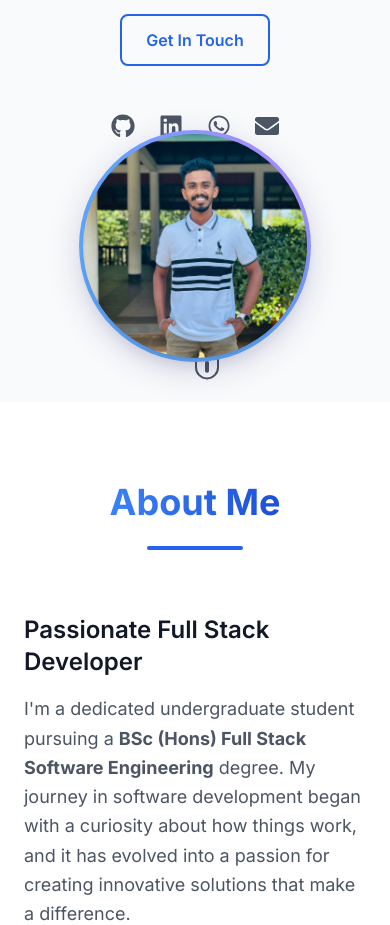
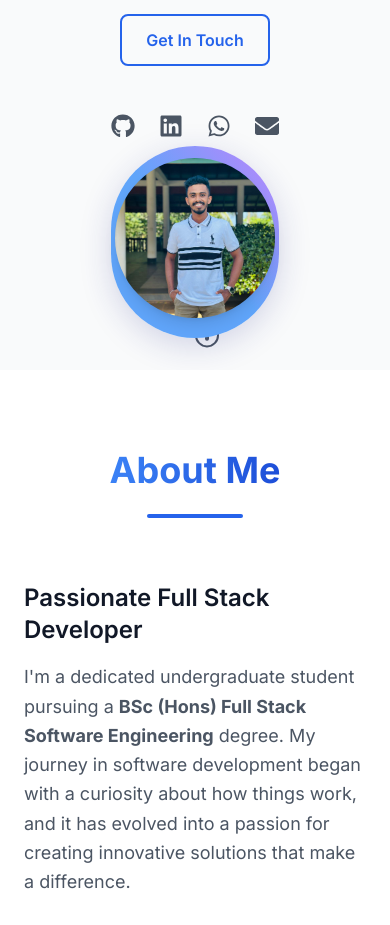
Before and after one commit to rv0627/Portfolio-Ravindu-Maleesha, a React (Create React App) app: page / in a window 390 px wide. Shown: the part 829-1754 px from the top of the page. Built offline with nearby package versions, Linux system fonts and the light colour scheme.

Commit message:
Fix profile image sizes for mobile view for GitHub Pages

```diff
--- a/src/components/Hero.js
+++ b/src/components/Hero.js
@@ -167,8 +167,8 @@ const Hero = ({ darkMode }) => {
           {/* Right: Profile Photo */}
           <motion.div
             variants={itemVariants}
-            className="flex justify-center md:justify-end items-center w-full md:w-auto mb-10 md:mb-0 relative"
-            style={{ zIndex: 10, marginTop: '-3rem' }}
+            className="flex flex-col items-center justify-center w-full md:w-auto mb-8 md:mb-0 relative"
+            style={{ zIndex: 10, marginTop: '-2rem' }}
           >
             <span
               className="inline-block rounded-full p-1 bg-gradient-to-tr from-primary-400 via-blue-400 to-purple-400 shadow-xl"
@@ -177,7 +177,7 @@ const Hero = ({ darkMode }) => {
               <img
                 src={process.env.PUBLIC_URL + "/profile.jpg"}
                 alt="Ravindu Maleesha Profile"
-                className="w-56 h-56 rounded-full object-cover shadow-lg transition-transform duration-300 hover:scale-105"
+                className="w-40 h-40 sm:w-56 sm:h-56 rounded-full object-cover shadow-lg transition-transform duration-300 hover:scale-105 mb-4 mt-2"
                 style={{ background: darkMode ? '#22223b' : '#fff' }}
               />
             </span>
```
